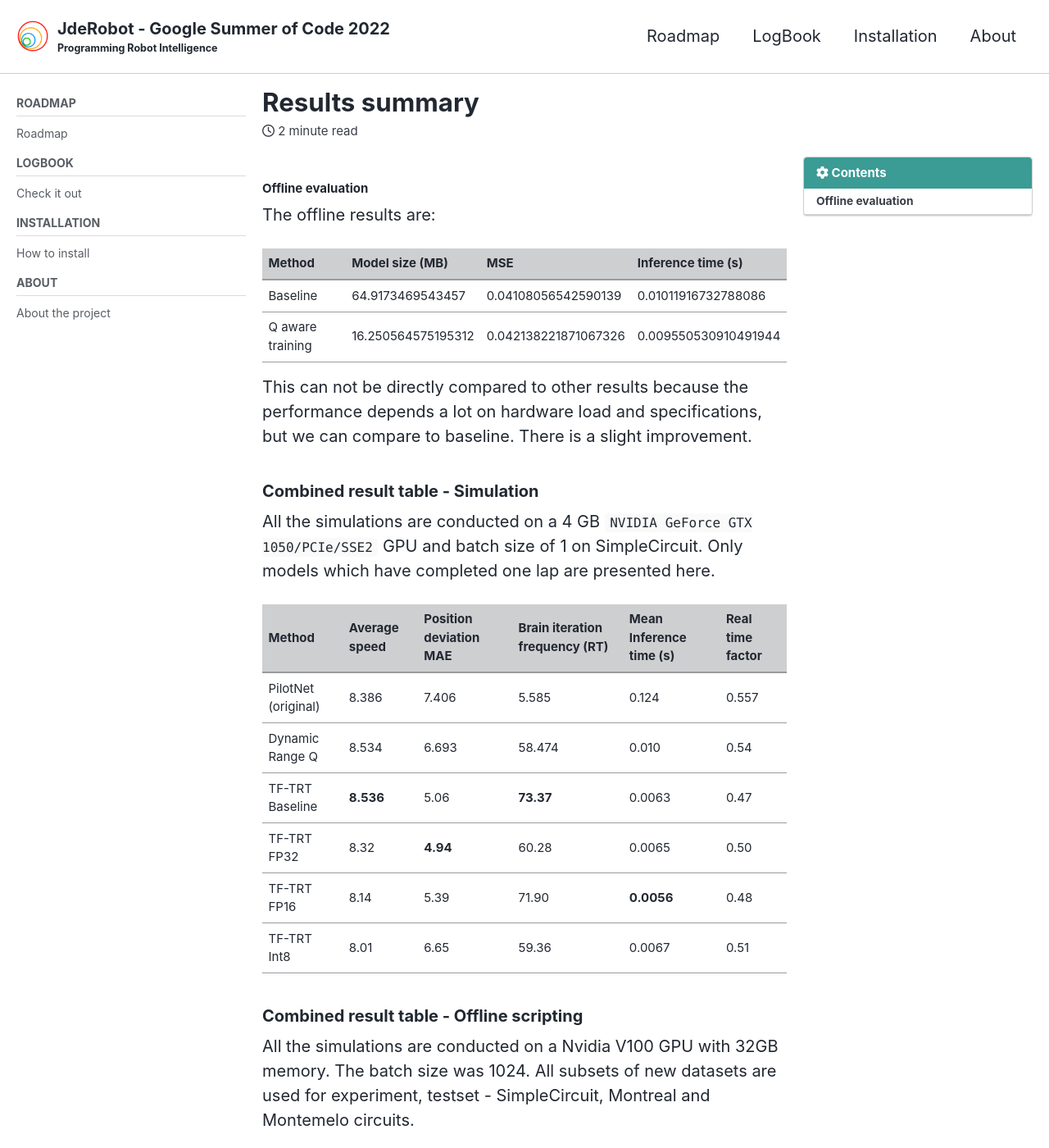
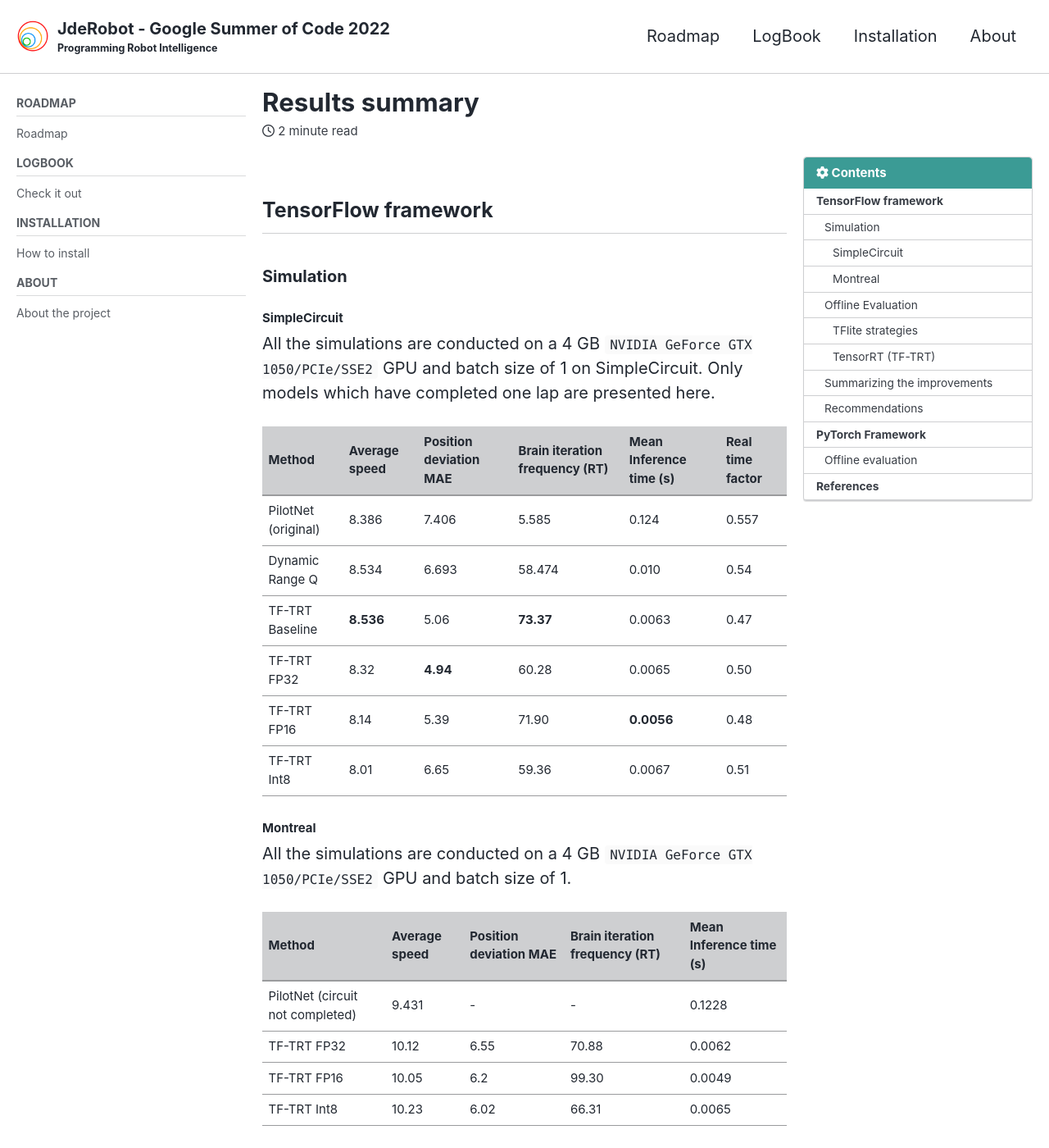
Before and after one commit to TheRoboticsClub/gsoc2022-Nikhil_Paliwal, a Jekyll site: the page built from docs/_posts/2022-08-08-Results-Summary.md, in a window 1280 px wide and 1400 px high. Shown: the whole window at 82% size. Built offline with Jekyll 4.4.1, drawn with Linux system fonts in a browser that asks for light colours; cached includes are drawn as plain includes; nearby versions of some CDN libraries; some of the changed text lies outside the part shown.

Commit message:
update combined result table

```diff
--- a/docs/_posts/2022-08-08-Results-Summary.md
+++ b/docs/_posts/2022-08-08-Results-Summary.md
@@ -24,18 +24,12 @@ pinned: false
 ---
 
 
-#### Offline evaluation
-The offline results are:
 
-Method | Model size (MB) | MSE | Inference time (s)
---- | --- | --- | ---
-Baseline | 64.9173469543457 | 0.04108056542590139 | 0.01011916732788086
-Q aware training | 16.250564575195312 | 0.042138221871067326 | 0.009550530910491944
+## TensorFlow framework
 
-This can not be directly compared to other results because the performance depends a lot on hardware load and specifications, but we can compare to baseline. There is a slight improvement.
+### Simulation
 
-
-### Combined result table - Simulation
+#### SimpleCircuit
 All the simulations are conducted on a 4 GB `NVIDIA GeForce GTX 1050/PCIe/SSE2` GPU and batch size of 1 on SimpleCircuit. Only models which have completed one lap are presented here.
 
 Method  | Average speed | Position deviation MAE | Brain iteration frequency (RT) | Mean Inference time (s) | Real time factor
@@ -47,9 +41,22 @@ TF-TRT FP32 | 8.32 | **4.94** | 60.28 | 0.0065 | 0.50
 TF-TRT FP16 | 8.14 | 5.39 | 71.90 | **0.0056** | 0.48
 TF-TRT Int8 | 8.01 | 6.65 | 59.36 | 0.0067 | 0.51
 
+#### Montreal
+All the simulations are conducted on a 4 GB `NVIDIA GeForce GTX 1050/PCIe/SSE2` GPU and batch size of 1.
 
-### Combined result table - Offline scripting
+Method  | Average speed | Position deviation MAE | Brain iteration frequency (RT) | Mean Inference time (s)
+--- | --- | --- | --- | ---
+PilotNet (circuit not completed) | 9.431 | - | - | 0.1228
+TF-TRT FP32 | 10.12 | 6.55 | 70.88 | 0.0062
+TF-TRT FP16 | 10.05 | 6.2 | 99.30 | 0.0049
+TF-TRT Int8 | 10.23 | 6.02 | 66.31 | 0.0065
+
+
+### Offline Evaluation
+
 All the simulations are conducted on a Nvidia V100 GPU with 32GB memory. The batch size was 1024. All subsets of new datasets are used for experiment, testset - SimpleCircuit, Montreal and Montemelo circuits.
+
+#### TFlite strategies
 
 Method  | Model size (MB) | MSE  | Inference time (s)
 --- | --- | --- | ---
@@ -62,6 +69,7 @@ Weight pruning + Q | **16.242530822753906** | 0.042606822364652304 | 0.004810283
 Integer only Q | 16.244918823242188 | 28157.721509850544 | 0.007908073902130127
 Integer (float fallback) Q | 16.244888305664062 | 0.04507085706016211 | 0.00781548523902893
 
+
 Method | Model size (MB) | MSE | Inference time (s)
 --- | --- | --- | ---
 PilotNet (original tf format) | 195 | 0.041 | 0.0364
@@ -69,6 +77,16 @@ Baseline (tflite format)| 64.9173469543457 | 0.04108056542969754 | 0.00791355323
 CQAT | 16.250564575195312 | 0.0393811650675438 | 0.007680371761322021
 PQAT | 16.250564575195312 | 0.043669467093106665 | 0.007949142932891846
 PCQAT | 16.250564575195312 | **0.039242053481006144** | 0.007946955680847167
+
+
+Method | Model size (MB) | MSE | Inference time (s)
+--- | --- | --- | ---
+Baseline | 64.9173469543457 | 0.04108056542590139 | 0.01011916732788086
+Q aware training | 16.250564575195312 | 0.042138221871067326 | 0.009550530910491944
+
+This can not be directly compared to other results because the performance depends a lot on hardware load and specifications, but we can compare to baseline. There is a slight improvement.
+
+#### TensorRT (TF-TRT)
 
 Here, I used the server with a 8 GB `NVIDIA GeForce GTX 1080/PCIe/SSE2` GPU and batch size of 128 (for inference).
 
@@ -92,6 +110,19 @@ Precision int8 | 260 | 0.04103255125749467 | **0.0011799652576446533**
 * TensorRT optimized models have best performance in both offline and simulation. However, they have large memory footprint. If the disk space is not a constraint, I would recommend using `Int8` or `Float16` precision model.
 
 
+## PyTorch Framework
+
+### Offline evaluation
+
+Method | Model size (MB) | MSE | Inference time (s)
+--- | --- | --- | ---
+Baseline | 6.118725776672363 | 0.08102315874947678 | 0.0016005966663360596
+Dynamic Range Q | 1.9464960098266602 | 0.0807250236781935 | 0.0021979384422302246
+Static Q | **1.6051549911499023** | 0.08005780008222375 | 0.0020941667556762696
+QAT | 1.6069040298461914 | **0.06957647389277727** | 0.0020713112354278566
+
+
+
 ## References
 
 [1] [https://github.com/JdeRobot/BehaviorMetrics](https://github.com/JdeRobot/BehaviorMetrics) \\
```
